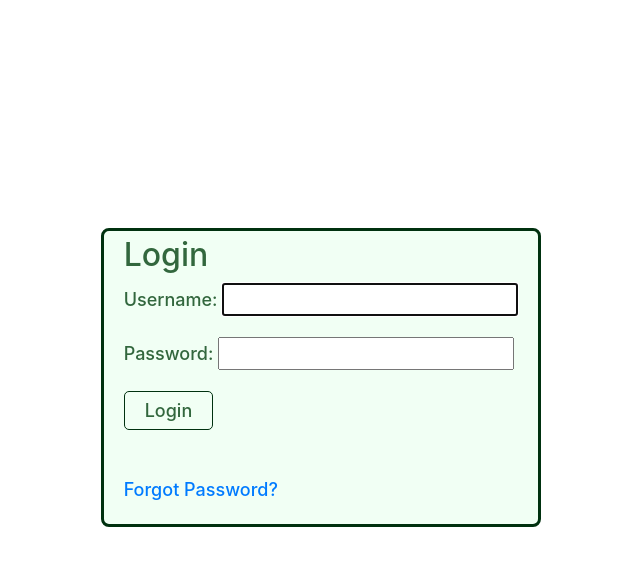
After one commit to vitvara/ku-polls, a Django app: page /login/ in a window 1280 px wide. The commit adds this page. Shown: the top 566 px of the page, without its empty margins (319-959 px from the left). Run offline with Django 3.2, Linux system fonts and the light colour scheme; some libraries are stand-ins or nearby versions.

Commit message:
ADD Feature signup login register

```diff
--- a/config/urls.py
+++ b/config/urls.py
@@ -19,4 +19,6 @@ from django.urls import path, include
 urlpatterns = [
     path('', include('polls.urls')),
     path('admin/', admin.site.urls),
+    path('', include('django.contrib.auth.urls')),
+
 ]
--- a/polls/models.py
+++ b/polls/models.py
@@ -1,7 +1,7 @@
 from django.db import models
 import datetime
 from django.utils import timezone
-
+from django.contrib.auth.models import User
 
 class Question(models.Model):
     """
--- a/polls/templates/polls/home.html
+++ b/polls/templates/polls/home.html
@@ -4,9 +4,15 @@
     {% for question in latest_question_list %}
     <!-- list 5 newest polls -->
         <div class="polls-section">
+            {% if question.can_vote %}
             <a class="question_text_polls" href="{% url 'polls:polls-detail' question.id %}">
                 {{ question.text }}
             </a>
+            {% else %}
+            <a class="question_text_polls" href="{% url 'polls:polls-results' question.id %}">
+                {{ question.text }}
+            </a>
+            {% endif %}
             <a class="next-page float-right" style="padding: 25px 20px; border: 3px" href="{% url 'polls:polls-results' question.id %}">Result</a>
             {% if question.can_vote%}
             <a class="next-page float-right" style="padding: 25px 20px; border: 3px" href="{% url 'polls:polls-detail' question.id %}">Vote</a>
--- /dev/null
+++ b/polls/templates/registration/base.html
@@ -0,0 +1,70 @@
+{% load static %}
+<!DOCTYPE html>
+<html>
+<head>
+<link rel="stylesheet" href="https://maxcdn.bootstrapcdn.com/bootstrap/4.0.0/css/bootstrap.min.css" integrity="sha384-Gn5384xqQ1aoWXA+058RXPxPg6fy4IWvTNh0E263XmFcJlSAwiGgFAW/dAiS6JXm" crossorigin="anonymous">
+<style>
+    .next-page {
+        border: 1px solid #00310f;
+        background-color: transparent;
+        color: #32673d;
+        padding: 5px 20px;
+        font-size: 18px;
+        font-weight: 500;
+        background: transparent;
+        cursor: pointer;
+        display: inline-block;
+        margin-right: 15px;
+        margin-bottom: 30px;
+        border-radius: 5px;
+        text-transform: capitalize;
+    }
+    .next-page {
+        background-image: linear-gradient(0, #363636, #363636);
+        background-size: 0;
+        transition: .8s;
+        background-repeat: no-repeat;
+    }
+
+    .next-page:hover {
+        background-size: 100%;
+        color: #44ff73;
+    }
+
+    .container {
+    height: 200px;
+    display: flex;
+    align-items: center;
+    justify-content: center;
+    }
+
+    .login-block {
+        border: 3px solid #00310f;
+        background-color: #ffffff;
+        color: #32673d;
+        padding: 5px 20px;
+        font-size: 18px;
+        font-weight: 500;
+        background: #F1FFF4;
+        display: inline-block;
+        border-radius: 8px;
+        text-transform: capitalize;
+        margin-top: 50%;
+    }
+
+</style>
+</head>
+<body>
+<div>
+    {% if messages %}
+        {% for message in messages %}
+            <div class="alert {{ message.tags }} mb-0 alert-dismissible fade show" role="alert">
+                <strong>Message: </strong>  {{ message }}
+            </div>
+        {% endfor %}
+    {% endif %}
+    <!-- content section -->
+    {% block content %}{% endblock %}
+</div>
+</body>
+</html>
--- /dev/null
+++ b/polls/templates/registration/login.html
@@ -0,0 +1,26 @@
+{% extends "registration/base.html" %}
+{% block content %}
+<body>
+
+<div class="container">
+  <div class="login-block">
+    <h2>Login</h2>
+    <form method="post">
+      {% csrf_token %}
+      {{ form.as_p }}
+      <p>
+      <button type="submit" class="next-page">Login</button>
+      </p>
+      <input type="hidden" name="next" value="{{next}}"/>
+    </form>
+    {# If you have written a password_reset template, then add here #}
+    <p>
+    <a href="{% url 'password_reset' %}">Forgot password?</a>
+    </p>
+  </div>
+</div>
+
+
+
+</body>
+{% endblock content %}
--- a/polls/urls.py
+++ b/polls/urls.py
@@ -9,4 +9,5 @@ urlpatterns = [
     path('<int:pk>/results/', views.ResultsView.as_view(), name='polls-results'),
     path('<int:question_id>/vote', views.vote, name='polls-vote'),
     path('<int:question_id>/pie-chart/', views.pie_chart, name='polls-pie-chart'),
+    path('signup/', views.signup, name='signup'),
 ]
```
Also changed, not shown: config/settings.py (+11 -4 lines), polls/static/polls/main.css (+37 -12 lines), polls/templates/polls/base.html (+9 -1 lines), polls/templates/registration/logged_out.html (added, +14 -0 lines), polls/templates/registration/signup.html (added, +16 -0 lines), polls/views.py (+23 -3 lines).
